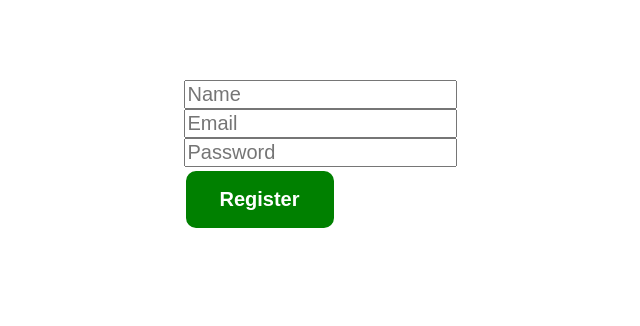
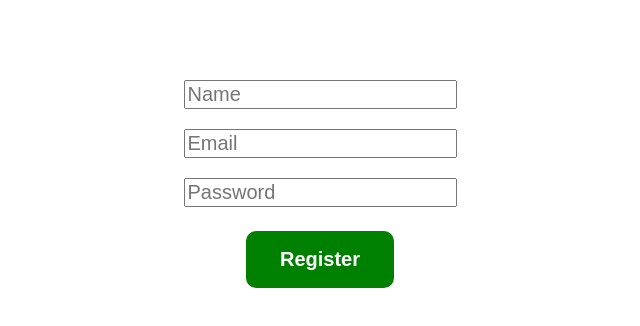
Before and after one commit to OlegBon/node-fp-kubernetes, a React (Create React App) app in the folder frontend/: page /register in a window 1280 px wide. Shown: the top 326 px of the page, without its empty margins (320-960 px from the left). Built offline with nearby package versions, Linux system fonts and the light colour scheme.

Commit message:
Update frontend css 3

```diff
--- a/frontend/src/pages/Login.js
+++ b/frontend/src/pages/Login.js
@@ -18,16 +18,14 @@ const Login = () => {
     };
 
     return (
-        <div className="container">
-            <form onSubmit={handleSubmit}>
+        <div>
+            <form className="container" onSubmit={handleSubmit}>
                 <input type="email" value={email} onChange={(e) => setEmail(e.target.value)} placeholder="Email" required />
-		<br />
                 <input type="password" value={password} onChange={(e) => setPassword(e.target.value)} placeholder="Password" required />
-                <br />
                 <button type="submit">Login</button>
             </form>
             {message && (
-                <div className="top">
+                <div className="container top">
                     <p>{message}</p>
                     {message === 'Login successful' && <a href="/users">Go to Users</a>}
                 </div>
--- a/frontend/src/pages/Register.js
+++ b/frontend/src/pages/Register.js
@@ -19,14 +19,11 @@ const Register = () => {
     };
 
     return (
-        <div className="container">
-            <form onSubmit={handleSubmit}>
+        <div>
+            <form className="container" onSubmit={handleSubmit}>
                 <input type="text" value={name} onChange={(e) => setName(e.target.value)} placeholder="Name" required />
-                <br />
                 <input type="email" value={email} onChange={(e) => setEmail(e.target.value)} placeholder="Email" required />
-                <br />
                 <input type="password" value={password} onChange={(e) => setPassword(e.target.value)} placeholder="Password" required />
-                <br />
                 <button type="submit">Register</button>
             </form>
             {message && (
```
